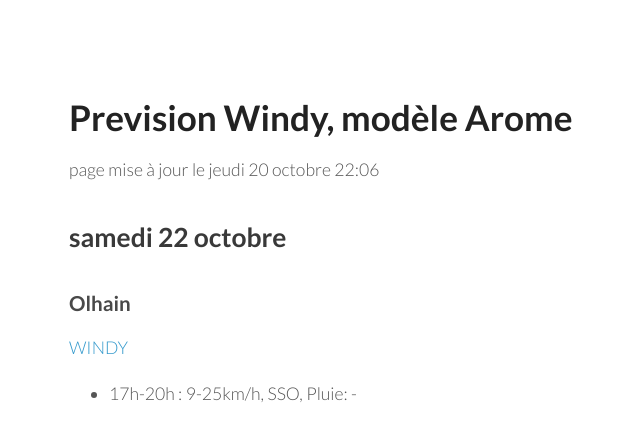
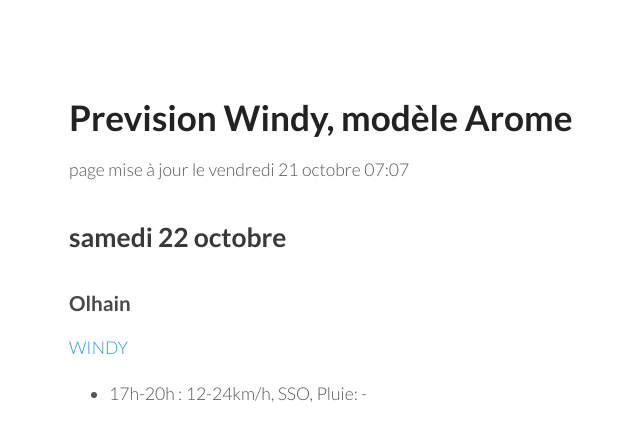
Before and after one commit to parapente-dans-le-nord/parapente-dans-le-nord.github.io, a Jekyll site: the page built from index.markdown, in a window 1280 px wide. Shown: the top 441 px of the page, without its empty margins (101-741 px from the left). Built offline with Jekyll 4.4.1, drawn with Linux system fonts in a browser that asks for light colours; our own code applies the rules of GitHub Pages for plain Markdown files.

Commit message:
update index.markdown

```diff
--- a/index.markdown
+++ b/index.markdown
@@ -4,7 +4,7 @@ layout: my-layout
 
 
 # Prevision Windy, modèle Arome
-page mise à jour le jeudi 20 octobre 22:06
+page mise à jour le vendredi 21 octobre 07:07
 
 
 
@@ -14,4 +14,4 @@ page mise à jour le jeudi 20 octobre 22:06
 
  [WINDY](https://windy.com/50.434/2.586?50.031,2.587,8,m:e3eagft)
 
-- 17h-20h : 9-25km/h, SSO, Pluie: -
+- 17h-20h : 12-24km/h, SSO, Pluie: -
```
